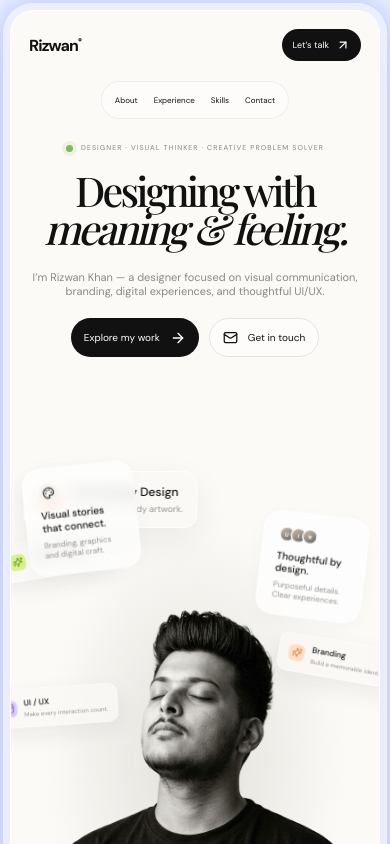
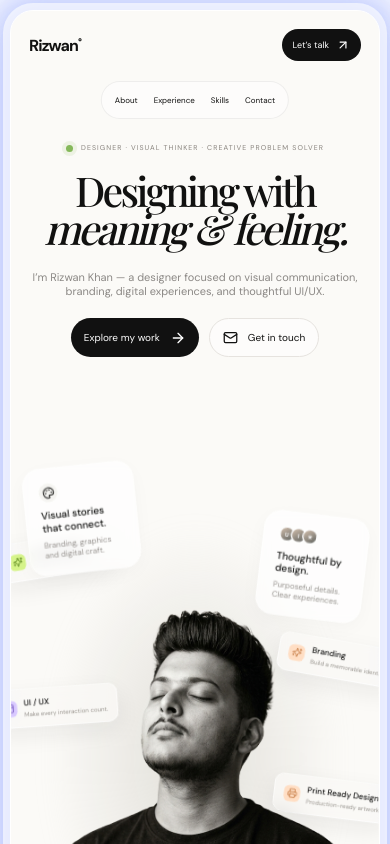
Before and after one commit to Rizzu01/port-folio, a Next.js app: page / in a window 390 px wide. Shown: the top 844 px of the page. Built offline with nearby package versions, Linux system fonts and the light colour scheme; a web font is replaced by a local one.

Commit message:
Align print-ready card styling with existing hero cards

```diff
--- a/app/globals.css
+++ b/app/globals.css
@@ -133,3 +133,17 @@
 @media(max-width:560px){
  .portfolio-hero .print-ready-card{display:block;right:-4%;top:333px;transform:scale(.62) rotate(5deg);transform-origin:right top}
 }
+
+
+/* Print-ready card uses the same compact floating-card system as UI/UX and Visual Design */
+.portfolio-hero .panel-print{
+  right:-5%;
+  top:330px;
+  transform:rotate(7deg);
+}
+@media(max-width:850px){
+  .portfolio-hero .panel-print{right:-6%;top:330px;transform:scale(.82) rotate(7deg);transform-origin:right top}
+}
+@media(max-width:560px){
+  .portfolio-hero .panel-print{right:-8%;top:315px;transform:scale(.68) rotate(7deg);transform-origin:right top}
+}
```
